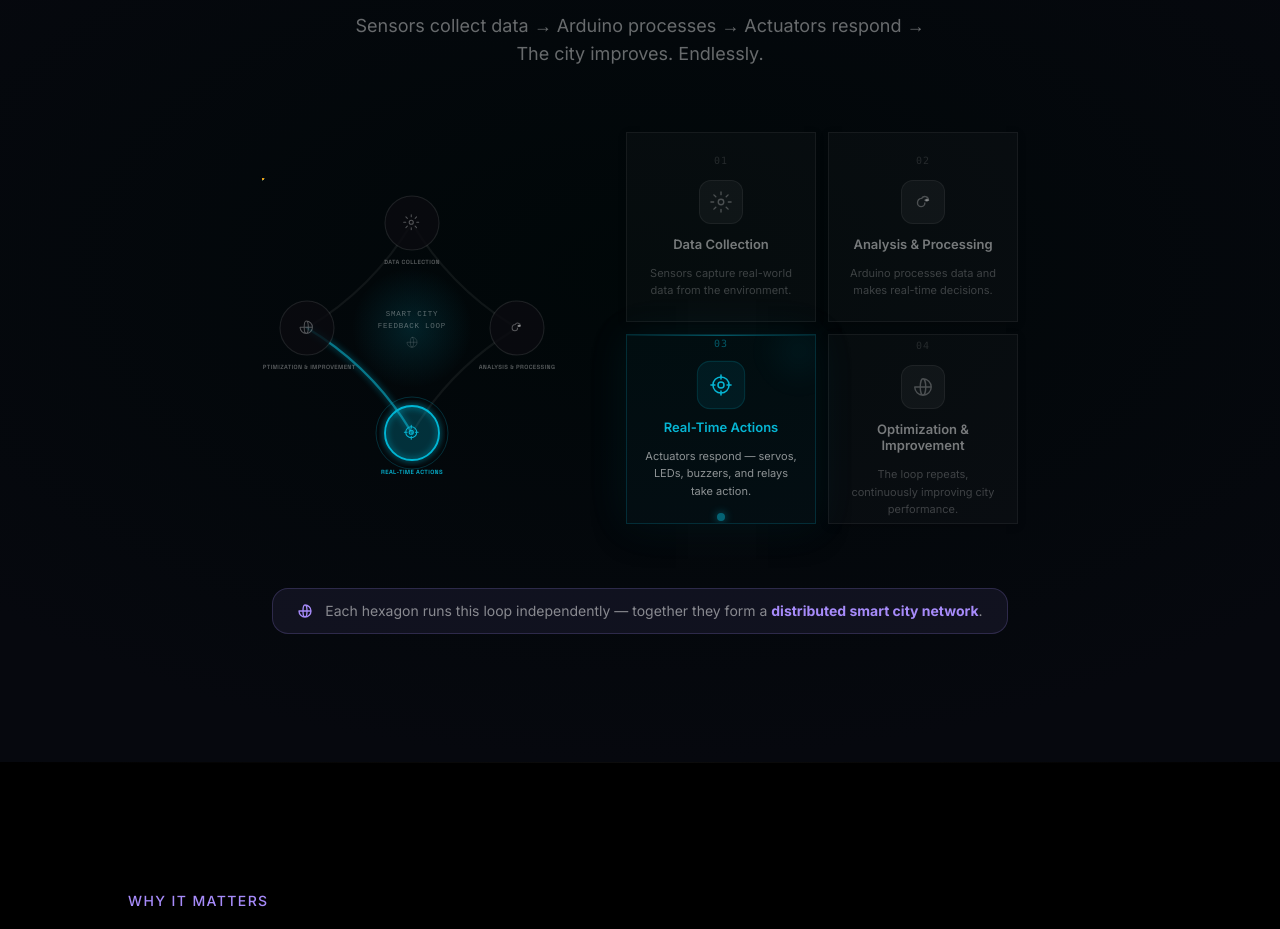
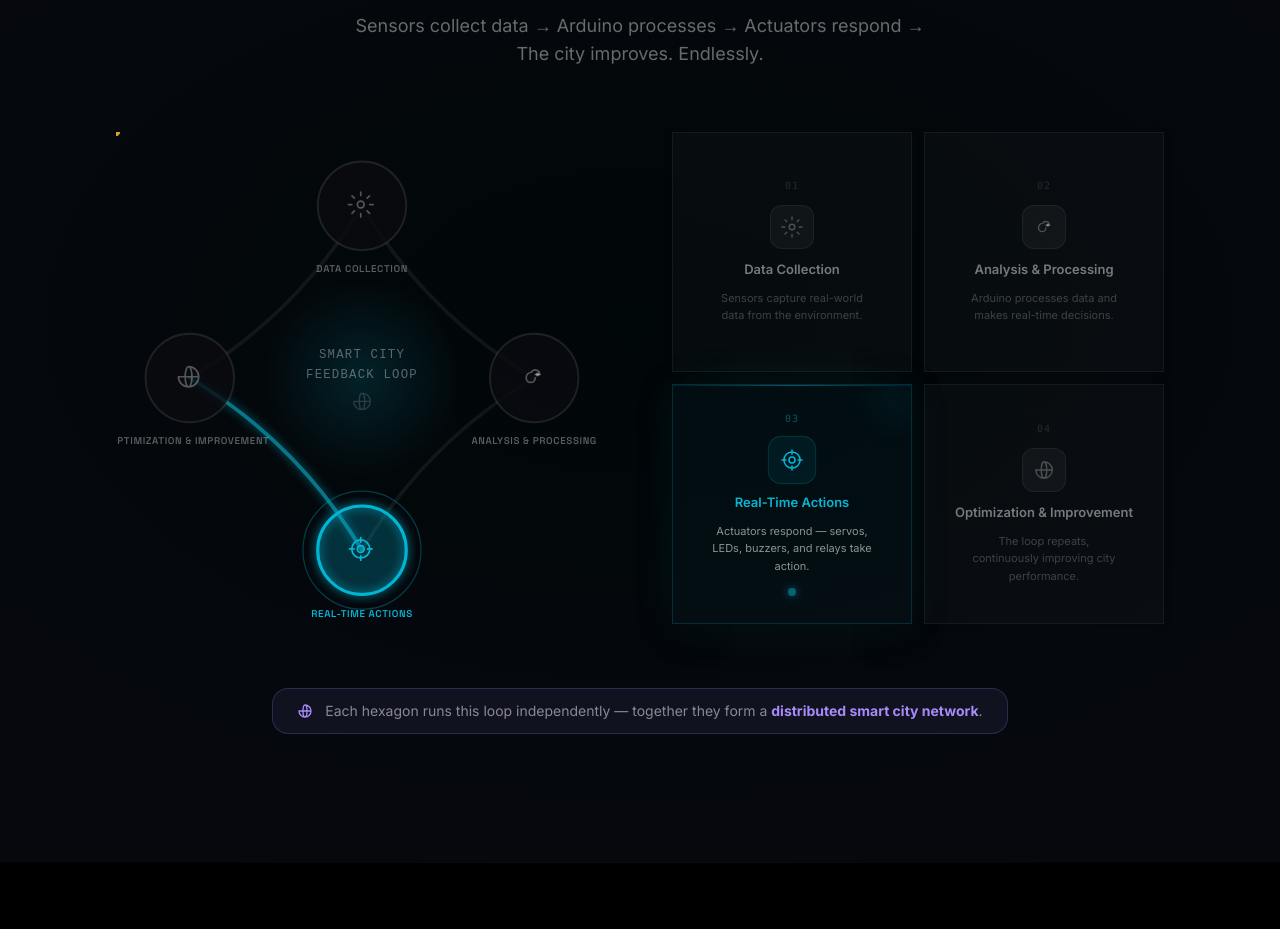
Before and after one commit to leomelchior21/HexCity, a Next.js app: page / in a window 1280 px wide. Shown: the part 5686-6615 px from the top of the page. Built offline with nearby package versions, Linux system fonts and the light colour scheme; a web font is replaced by a local one.

Commit message:
Align feedback loop and bento boxes to same height for horizontal centering

```diff
--- a/components/HowWeBuildSection.tsx
+++ b/components/HowWeBuildSection.tsx
@@ -286,9 +286,9 @@ export default function HowWeBuildSection() {
         {/* Loop + Bento Grid */}
         <div className="flex flex-col lg:flex-row items-center justify-center gap-12 lg:gap-16">
 
-          {/* Left: Animated SVG loop */}
-          <div ref={svgRef} className={`relative flex items-center justify-center transition-all duration-1000 ${isVisible ? "opacity-100 translate-y-0" : "opacity-0 translate-y-12"}`} style={{ transitionDelay: "200ms" }}>
-            <svg viewBox="0 0 400 400" className="w-full" style={{ maxWidth: (boxSize * 2 + 12) * 1.3 }}>
+          {/* Left: Animated SVG loop — same height as bento grid */}
+          <div ref={svgRef} className={`relative flex items-center justify-center transition-all duration-1000 ${isVisible ? "opacity-100 translate-y-0" : "opacity-0 translate-y-12"}`} style={{ transitionDelay: "200ms", height: boxSize * 2 + 12 }}>
+            <svg viewBox="0 0 400 400" className="w-full h-full" style={{ maxWidth: (boxSize * 2 + 12) * 1.3, maxHeight: boxSize * 2 + 12 }}>
 
               {/* Background glow */}
               <defs>
```
